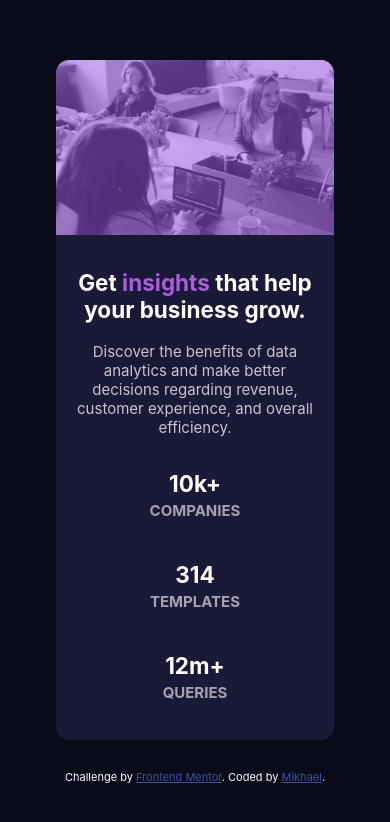
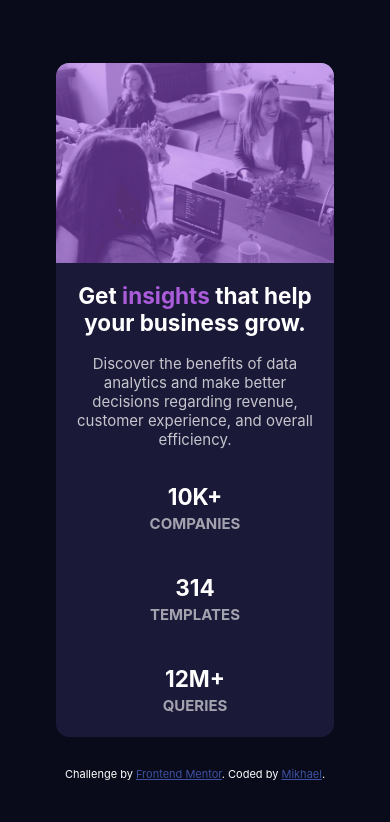
Before and after one commit to mikhael7/stats-preview-card-component, a plain HTML site: page index.html in a window 390 px wide. Drawn offline with Linux system fonts and the light colour scheme; a web font is replaced by a local one.

Commit message:
fix accesbility

```diff
--- a/index.html
+++ b/index.html
@@ -33,7 +33,8 @@
       <div class="card">
         <div class="card-header">
           <img src="./images/image-header-mobile.jpg"
-            srcset="./images/image-header-mobile.jpg 600w, ./images/image-header-desktop.jpg 900w" alt="image-header">
+            srcset="./images/image-header-mobile.jpg 600w, ./images/image-header-desktop.jpg 900w" sizes="(max-width: 600px) 480px,
+            800px" alt="image-header">
           <div class="overlay"></div>
         </div>
         <div class="card-body">
--- a/style.css
+++ b/style.css
@@ -77,7 +77,7 @@ main>section>div.card {
 main>section>div.card>div.card-header {
     position: relative;
     width: 100%;
-    height: 175px;
+    height: 200px;
 }
 
 main>section>div.card>div.card-header>div.overlay {
@@ -103,7 +103,8 @@ main>section>div.card>div.card-header>img {
 
 main>section>div.card>div.card-body {
     text-align: center;
-    padding: 1rem;
+    padding-left: 1rem;
+    padding-right: 1rem;
 }
 
 main>section>div.card>div.card-body>h1 {
@@ -124,6 +125,7 @@ main>section>div.card>div.card-body>div.stats {
     flex-direction: column;
     width: 100%;
     justify-content: center;
+    text-transform: uppercase;
 }
 
 main>section>div.card>div.card-body>div.stats>div {
@@ -138,7 +140,6 @@ main>section>div.card>div.card-body>div.stats>div>h3 {
     font-size: var(--font-size-m);
     font-weight: var(--font-weight-bold);
     margin-top: 0.25rem;
-    text-transform: uppercase;
     color: var(--color-stat-headings);
 }
 
```
